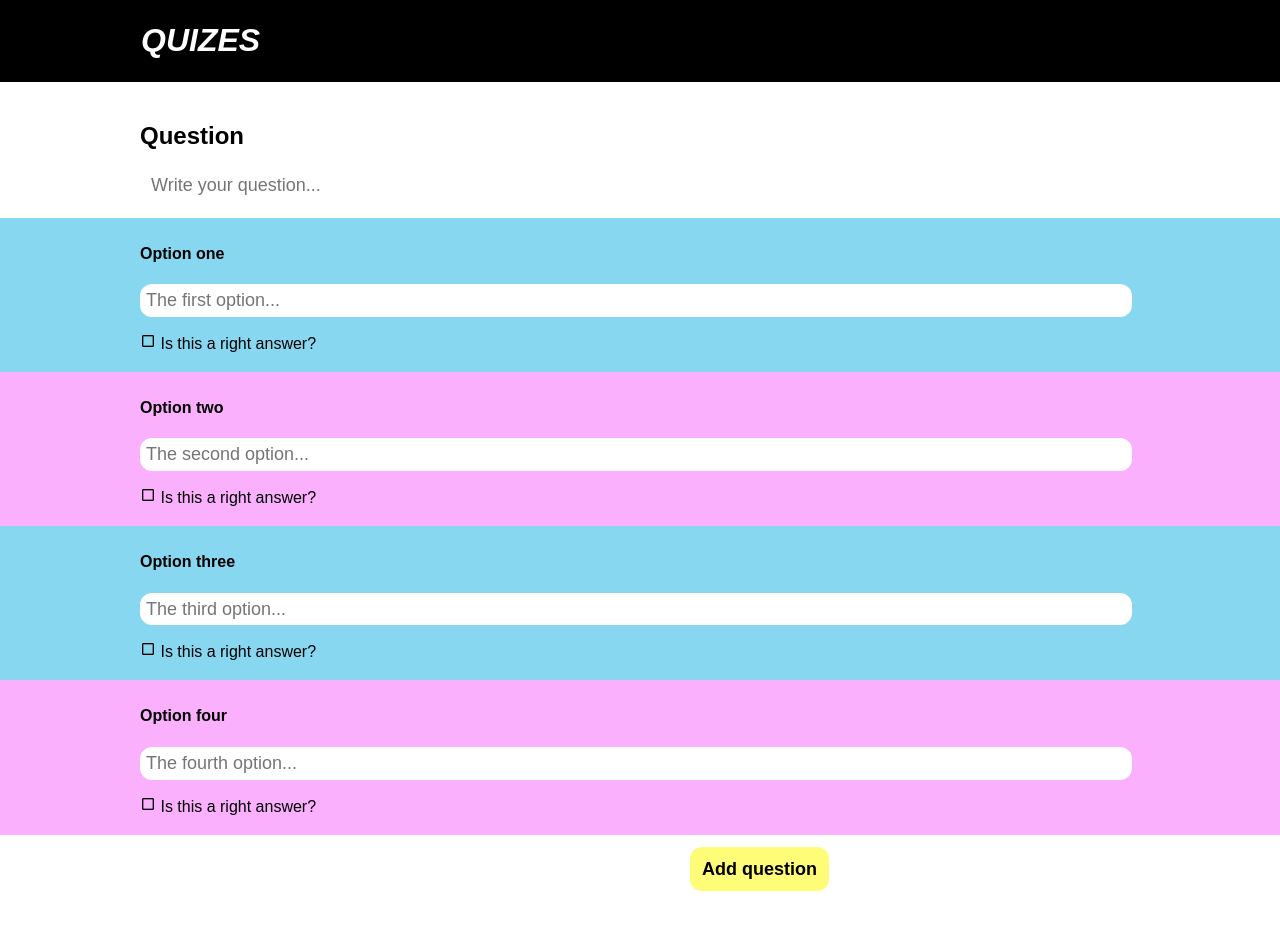
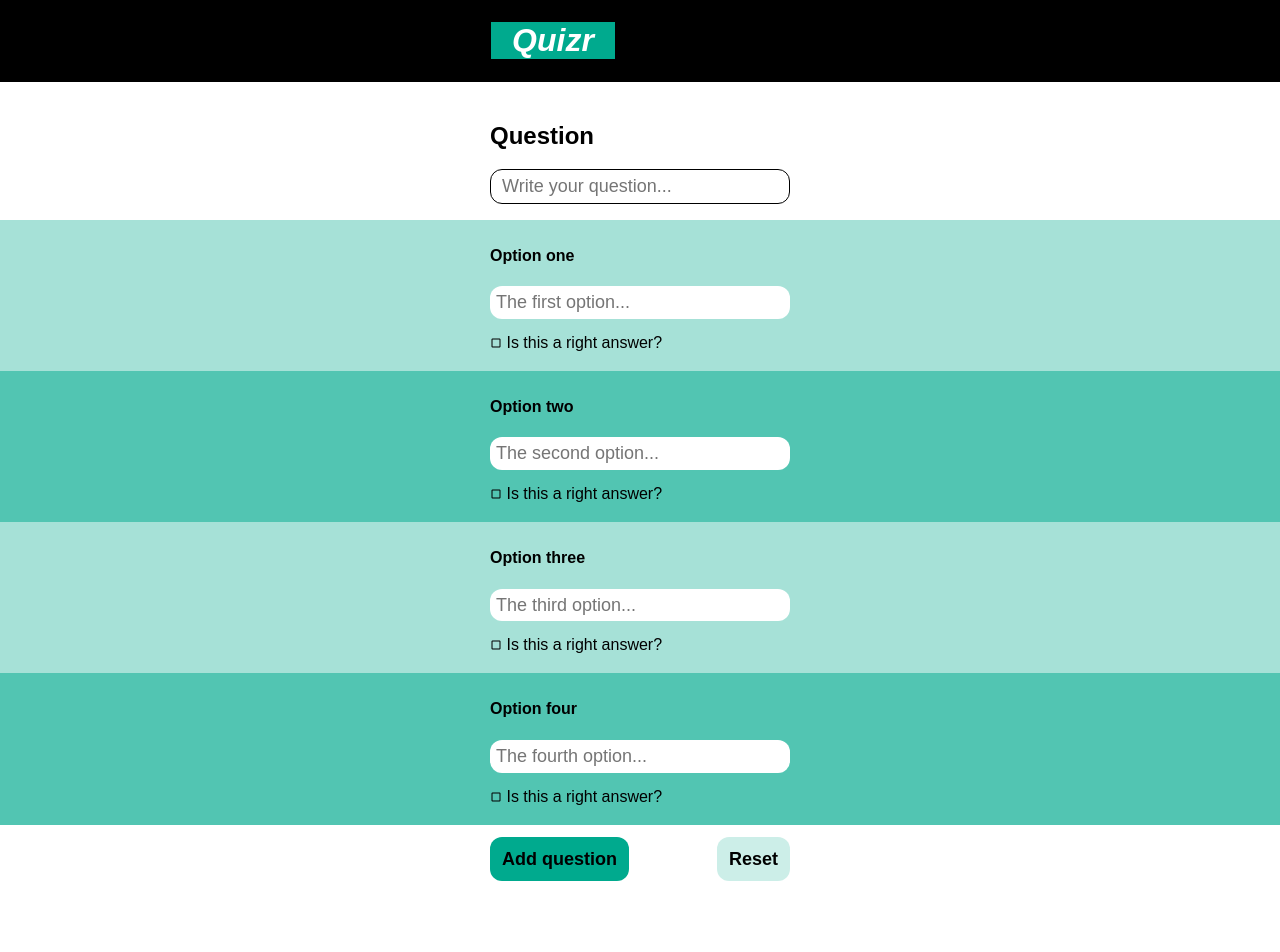
Before and after one commit to migueltafmart/Quiz, a plain HTML site: page quizClass/index.html in a window 1280 px wide. Shown: the top 952 px of the page. Drawn offline with Linux system fonts and the light colour scheme; a web font is replaced by a local one.

Commit message:
CSS & Quiz class

```diff
--- a/quizClass/CSS/style.css
+++ b/quizClass/CSS/style.css
@@ -1,10 +1,13 @@
 body {
     font-family: futura-pt, Futura, sans-serif;
+    box-sizing: border-box;
 }
 
 div.wrapper {
     width: 300px;
     margin: 0 auto;
+    display: flex;
+    flex-flow: column;
 }
 header{
     position: fixed;
@@ -13,29 +16,39 @@ header{
     width: 100%;
     background: black;
     color: white;
-    text-transform: uppercase;
     font-style: italic;
     font-weight: 800;
     padding: 1px;
 }
+header h1{
+    width: 100px;
+    text-align: center;
+    background: #00aa8e;
+    padding: 0 12px;
+}
 form#admin {
+    width: 100%;
+    margin: 0;
     margin-top: 96px;
     display: flex;
     flex-flow: wrap;
+    padding: 0;
 }
-
+fomrm#admin > div.wrapper2{
+    width: 100%;
+}
 form#admin fieldset {
     width: 100%;
     border: none;
-    background: #fab0fd;
+    background: #00aa8ead;
     margin: 0;
 }
 
 form#admin fieldset:nth-child(even) {
-    background: #88d7f1;
+    background: #00aa8e59;
 }
 
-form#admin fieldset:first-child {
+form#admin > fieldset:first-child {
     background: white;
 }
 
@@ -45,18 +58,23 @@ form#admin fieldset label:last-child {
 }
 
 form#admin fieldset span.material-icons {
-    font-size: medium;
+    font-size: 12px;
     line-height: 36px;
     cursor: pointer;
+    vertical-align: bottom;
 }
 
 input[type=text] {
-    width: 98%;
     margin-bottom: 6px;
     border: none;
     border-radius: 12px;
     padding: 6px;
     font-size: large;
+}
+ form#admin > fieldset > div.wrapper > input[name=question]:first-of-type {
+
+    border: 1.5px black solid;
+
 }
 
 input[type=text]:focus {
@@ -67,18 +85,23 @@ input[type=text]:focus {
 input[type=checkbox] {
     display: none;
 }
-
-input#send {
-    position: relative;
-    right: 0;
+form#admin > div.wrapper {
+    flex-flow: row;
+    justify-content: space-between;
+}
+form#admin > div.wrapper > input{
     margin-top: 12px;
-    margin-left: 55%;
     padding: 12px;
     font-size: large;
     font-weight: bolder;
+    border-radius: 12px;
     border: none;
-    border-radius: 12px;
-    background: #fffd77;
+}
+form#admin > div.wrapper > input#send {
+    background: #00aa8e;
+}
+form#admin > div.wrapper > input#blank{
+    background:#00aa8e33;
 }
 footer{
     margin-top: 96px;
@@ -86,13 +109,3 @@ footer{
     color: white;
     padding: 36PX;
 }
-@media screen and (min-width: 979px) and (max-width: 1199px){
-    div.wrapper{
-        width: 978px;
-    }
-}
-@media screen and (min-width: 1200px){
-    div.wrapper{
-        width: 1000px;
-    }
-}
--- a/quizClass/JS/script.js
+++ b/quizClass/JS/script.js
@@ -1,3 +1,15 @@
+class Quiz {
+    #name
+    #length
+    constructor(name, ...question){
+        this.#name = name;
+        this.#length = question.length;
+
+    }
+    get name () {return this.#name};
+    set name (name) {return this.#name = name};
+    get length (){return this.#length};
+}
 class Question {
     #q
     #o1
@@ -49,6 +61,17 @@ let quest ={
     option4: "De color verde",
     boo04:false,
 }
+let quest1 ={
+    question:"¿Cuando pasan las cigueñas por Madrid?",
+    option1: "En Agosto",
+    booO1: false,
+    option2: "En Octubre",
+    booO2: false,
+    option3: "En enero",
+    booO3: false,
+    option4: "Ya no vienen #CalentamientoGlobal",
+    boo04:true,
+}
 function check (element){
    if (element.innerHTML === "check_box_outline_blank"){
        element.innerHTML = "check_box";
@@ -59,11 +82,16 @@ function check (element){
 function addAnswer(event){
     event.preventDefault();
     // Que por lo menos haya una respuesta marcada como correcta
+    if(document.querySelectorAll("div.wrapper > input[type=checkbox]:checked") == null){
+        alert("Marca una respuesta correcta porfa");
+    }
     // Cuatro opciones llenas
     // Pregunta llena
     event.target.submit();
 }
-let quest1 = new Question(quest);
+let Quest = new Question(quest);
+let Quest1 = new Question(quest1);
+let Quiz1 = new Quiz("Quiz de prueba", Quest, Quest1);
 let s1 = document.getElementById("s1");
 let s2 = document.getElementById("s2");
 let s3 = document.getElementById("s3");
--- a/quizClass/index.html
+++ b/quizClass/index.html
@@ -13,7 +13,9 @@
 <body>
     <header>
         <div class="wrapper">
-            <h1>Quizes</h1>
+            <h1>
+                Quizr
+            </h1>
         </div>
     </header>
     <form id="admin" action="https://w3schools.com/action_page.php" method="GET" target="_blank">
@@ -24,7 +26,7 @@
             </div>
 
         </fieldset>
-        <fieldset>
+            <fieldset>
             <div class="wrapper">
                  <label for="_o1"><h4>Option one</h4></label>
                 <input type="text" name="option1" id="_o1" placeholder="The first option...">
@@ -71,8 +73,8 @@
         </fieldset>
         <div class="wrapper">
             <input type="submit" id="send" value="Add question">
+            <input type="reset" id="blank" value="Reset">
         </div>
-
     </form>
     <footer>
         <div class="wrapper">
```
